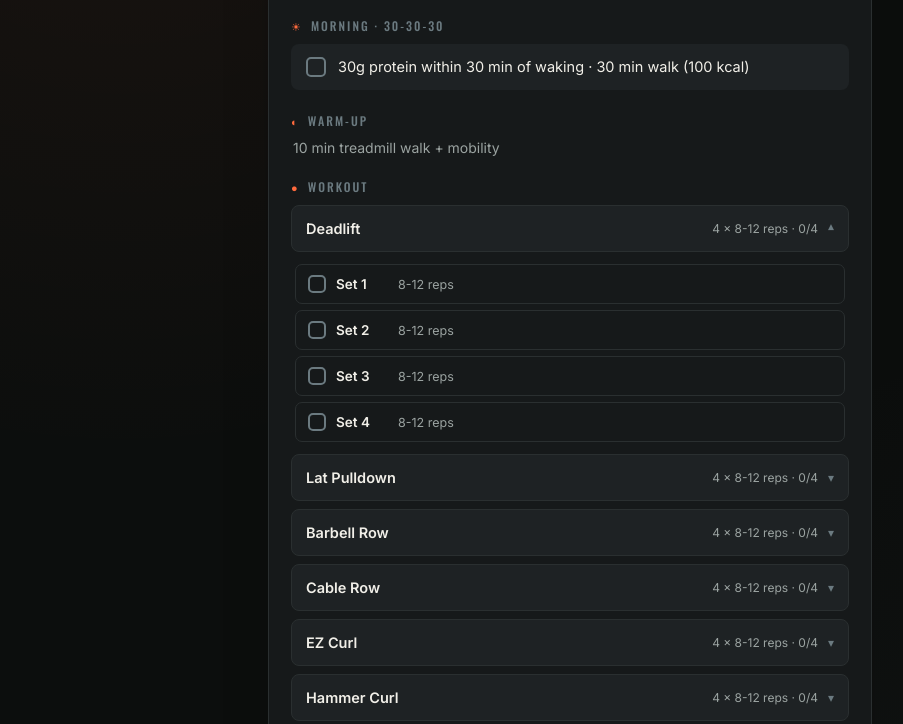
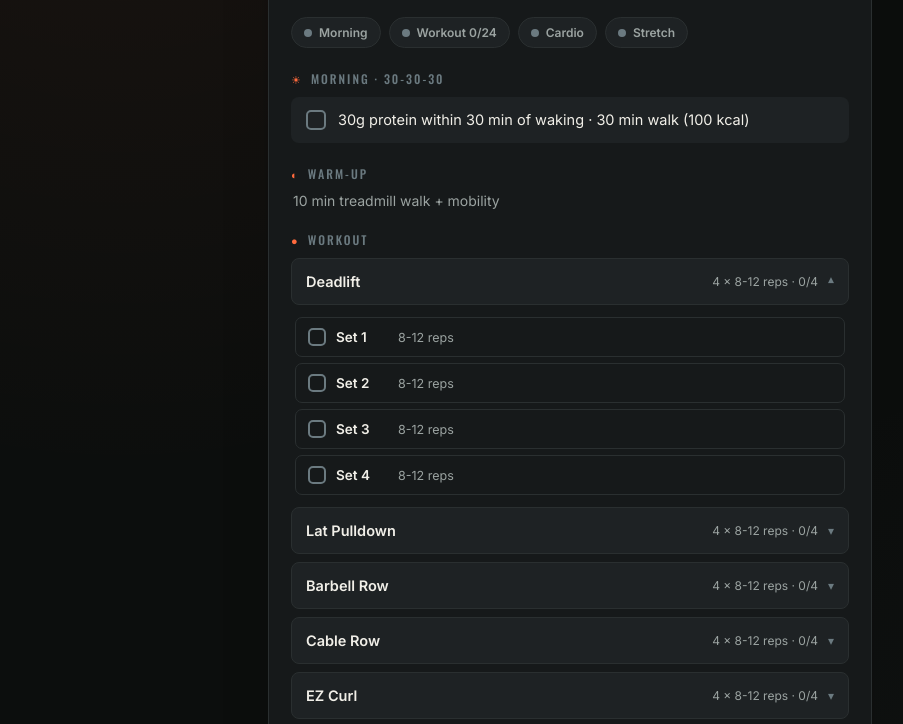
Before and after one commit to anujshenoyk/gym-tracker, a plain HTML site: page index.html in a window 1280 px wide. Shown: the part 241-965 px from the top of the page, without its empty margins (70-973 px from the left). Drawn offline with nearby package versions, Linux system fonts and the light colour scheme.

Commit message:
add day status checklist, force cache refresh

```diff
--- a/index.html
+++ b/index.html
@@ -42,6 +42,8 @@
           <span class="target-label">kcal target</span>
         </div>
       </div>
+
+      <div class="day-status" id="dayStatus"></div>
 
       <div class="block morning-block">
         <div class="block-title">
--- a/script.js
+++ b/script.js
@@ -13,13 +13,14 @@ const STORAGE_KEY = 'cut163_state_v2';
    A random one from the matching array is picked each time.
    --------------------------------------------------------- */
 const exerciseMessages = [
-  "Next one, you fat fuck.",
-  "Keep moving you golem.",
-  "Stop being a cow."
+  "Nice. One done.",
+  "Keep moving.",
+  "Logged."
 ];
 
 const dayCompleteMessages = [
-  "Day complete. One day closer to not being called a Fat Fuck."
+  "Day complete. On to the next one.",
+  "That's today handled."
 ];
 
 /* --------------------------------------------------------- */
@@ -137,6 +138,8 @@ function renderToday() {
   document.getElementById('todayDate').textContent = formatLong(date);
   document.getElementById('targetCals').textContent = day.gym_session.target_gym_calories;
 
+  renderDayStatus(day, t);
+
   // Morning routine
   const mr = day.morning_routine;
   document.getElementById('morningText').textContent =
@@ -247,6 +250,33 @@ function renderToday() {
   };
 }
 
+function renderDayStatus(day, t) {
+  const totalExSets = t.exercises.reduce((sum, arr) => sum + arr.length, 0);
+  const doneExSets = t.exercises.reduce((sum, arr) => sum + arr.filter(Boolean).length, 0);
+  const exercisesDone = totalExSets > 0 && doneExSets === totalExSets;
+
+  const items = [
+    { label: 'Morning', done: t.morning, target: 'morningRow' },
+    { label: `Workout ${doneExSets}/${totalExSets}`, done: exercisesDone, target: 'exerciseList' },
+    { label: 'Cardio', done: t.cardio, target: 'cardioRow' },
+    { label: 'Stretch', done: t.stretch, target: 'stretchRow' }
+  ];
+
+  const bar = document.getElementById('dayStatus');
+  bar.innerHTML = items.map(item => `
+    <button type="button" class="status-pill ${item.done ? 'is-done' : ''}" data-target="${item.target}">
+      <span class="status-dot"></span>${item.label}
+    </button>
+  `).join('');
+
+  bar.querySelectorAll('.status-pill').forEach(btn => {
+    btn.onclick = () => {
+      const el = document.getElementById(btn.dataset.target);
+      if (el) el.scrollIntoView({ behavior: 'smooth', block: 'center' });
+    };
+  });
+}
+
 function toggleRowDone(id, isDone) {
   const row = document.getElementById(id);
   if (!row) return;
@@ -262,6 +292,7 @@ function onItemTicked(rowId, isChecked) {
   }
 
   const t = getTicks(state.pointer);
+  renderDayStatus(WORKOUTS[state.pointer], t);
   if (isDayFullyTicked(t)) {
     completeDay();
   }
@@ -292,6 +323,7 @@ function onSetToggle(exerciseIndex, setIndex, ex) {
   if (header) header.classList.toggle('is-done', setsDone === ex.sets);
 
   saveState();
+  renderDayStatus(WORKOUTS[state.pointer], t);
 
   if (nowChecked) {
     queuePopup(pickRandom(exerciseMessages));
--- a/style.css
+++ b/style.css
@@ -143,6 +143,38 @@ body{
   letter-spacing:1px;
   text-transform:uppercase;
 }
+
+.day-status{
+  display:flex;
+  flex-wrap:wrap;
+  gap:8px;
+  margin-bottom:22px;
+}
+.status-pill{
+  display:flex;
+  align-items:center;
+  gap:7px;
+  padding:7px 12px;
+  background:var(--surface-2);
+  border:1px solid var(--line);
+  border-radius:20px;
+  color:var(--chalk-dim);
+  font-size:12px;
+  font-weight:600;
+  font-family:inherit;
+  cursor:pointer;
+}
+.status-dot{
+  width:8px; height:8px;
+  border-radius:50%;
+  background:var(--iron);
+  flex-shrink:0;
+}
+.status-pill.is-done{
+  border-color:var(--done);
+  color:var(--done);
+}
+.status-pill.is-done .status-dot{ background:var(--done); }
 
 .block{ margin-bottom:22px; }
 .block:last-child{ margin-bottom:0; }
--- a/sw.js
+++ b/sw.js
@@ -1,4 +1,4 @@
-const CACHE_NAME = 'cut163-cache-v1';
+const CACHE_NAME = 'cut163-cache-v2';
 const ASSETS = [
   './',
   './index.html',
```
